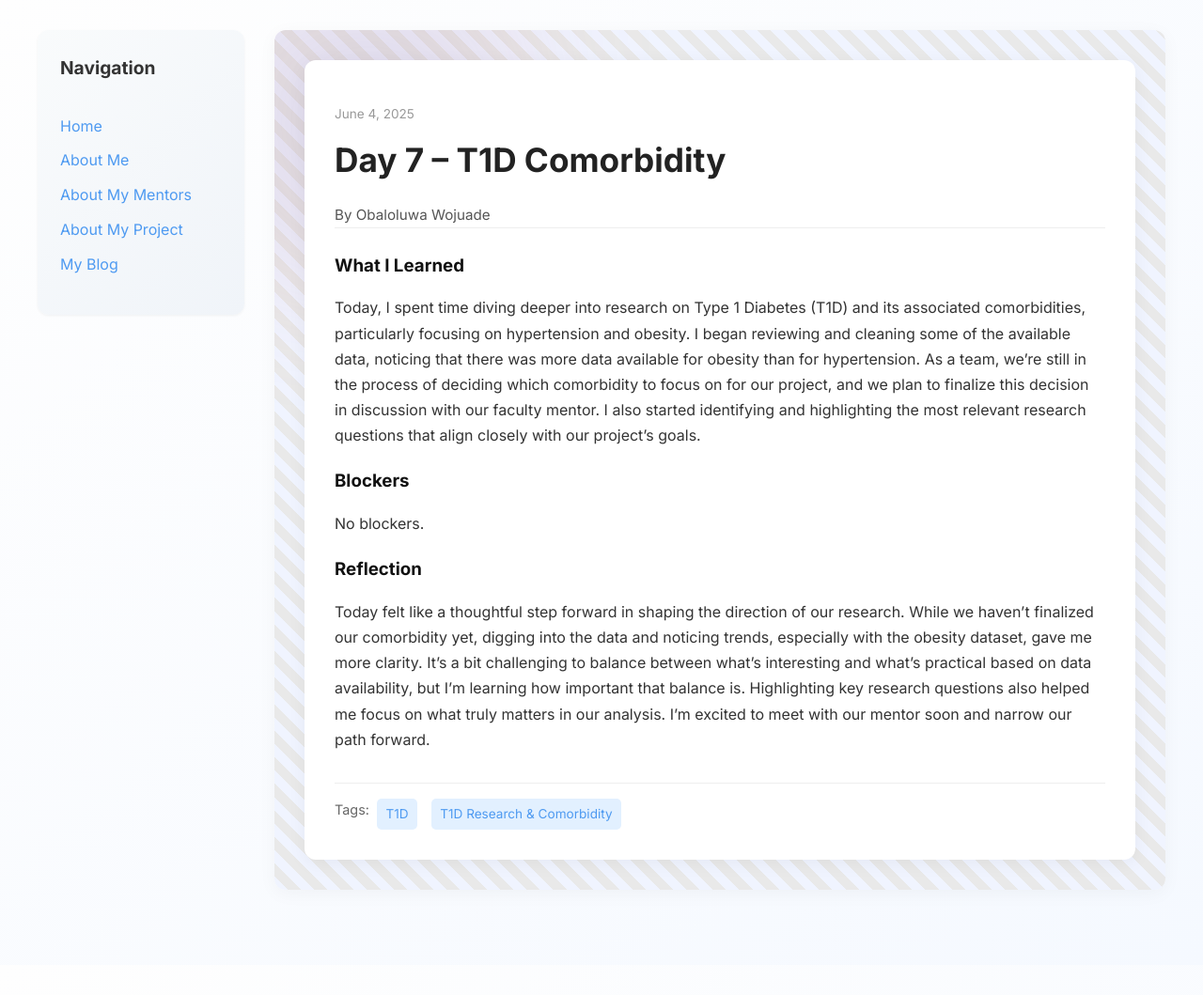
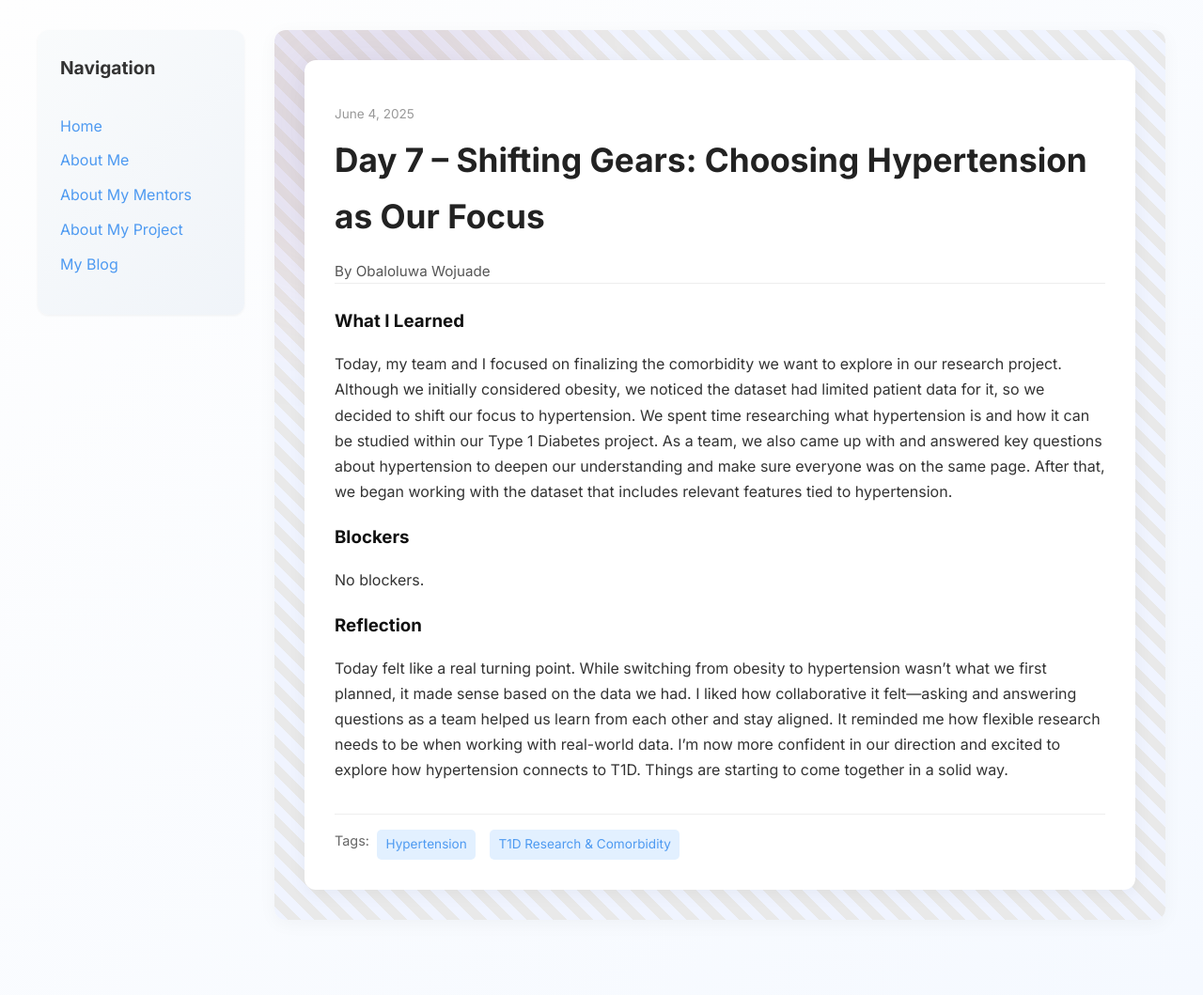
Before and after one commit to obwoj1/obwoj1.github.io, a Jekyll site: the page built from _posts/2025-06-04-day-7.md, in a window 1280 px wide. Shown: the whole page at 94% size. Built offline with Jekyll 4.4.1, drawn with Linux system fonts in a browser that asks for light colours; before the commit the page ends 1027 px from its top, so only the background shows below that.

Commit message:
Update 2025-06-04-day-7.md

```diff
--- a/_posts/2025-06-04-day-7.md
+++ b/_posts/2025-06-04-day-7.md
@@ -1,18 +1,18 @@
 ---
 layout: post
-title: "Day 7 –  T1D Comorbidity"
+title: "Day 7 –  Shifting Gears: Choosing Hypertension as Our Focus"
 date: 2025-06-04
 author: Obaloluwa Wojuade
 permalink: /day7.html
-tags: ["T1D", "T1D Research & Comorbidity"]
+tags: ["Hypertension", "T1D Research & Comorbidity"]
 
 what_i_learned: |
-  Today, I spent time diving deeper into research on Type 1 Diabetes (T1D) and its associated comorbidities, particularly focusing on hypertension and obesity. I began reviewing and cleaning some of the available data, noticing that there was more data available for obesity than for hypertension. As a team, we’re still in the process of deciding which comorbidity to focus on for our project, and we plan to finalize this decision in discussion with our faculty mentor. I also started identifying and highlighting the most relevant research questions that align closely with our project’s goals.
+  Today, my team and I focused on finalizing the comorbidity we want to explore in our research project. Although we initially considered obesity, we noticed the dataset had limited patient data for it, so we decided to shift our focus to hypertension. We spent time researching what hypertension is and how it can be studied within our Type 1 Diabetes project. As a team, we also came up with and answered key questions about hypertension to deepen our understanding and make sure everyone was on the same page. After that, we began working with the dataset that includes relevant features tied to hypertension.
 
 
 blockers: |
   No blockers.
 
 reflection: |
-  Today felt like a thoughtful step forward in shaping the direction of our research. While we haven't finalized our comorbidity yet, digging into the data and noticing trends, especially with the obesity dataset, gave me more clarity. It’s a bit challenging to balance between what's interesting and what's practical based on data availability, but I’m learning how important that balance is. Highlighting key research questions also helped me focus on what truly matters in our analysis. I’m excited to meet with our mentor soon and narrow our path forward.
+  Today felt like a real turning point. While switching from obesity to hypertension wasn’t what we first planned, it made sense based on the data we had. I liked how collaborative it felt—asking and answering questions as a team helped us learn from each other and stay aligned. It reminded me how flexible research needs to be when working with real-world data. I’m now more confident in our direction and excited to explore how hypertension connects to T1D. Things are starting to come together in a solid way.
 ---
```
